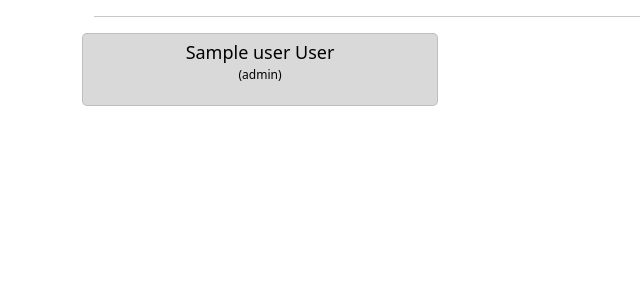
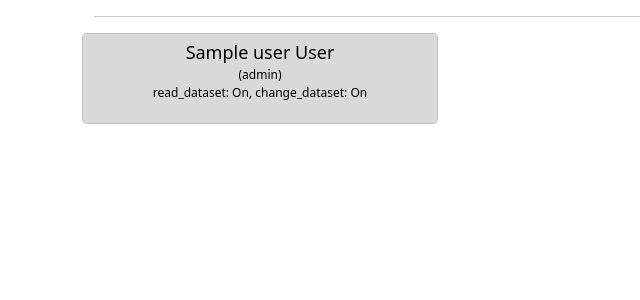
Before and after one commit to MindlessDoc/MoreTechBack, a Flask app: page /admin/users in a window 1280 px wide. Shown: the part 56-356 px from the top of the page, without its empty margins (0-640 px from the left). Run offline with Flask 2, Linux system fonts and the light colour scheme; a user stored in the database is signed in; a database or web service that is not in the repository returns one stand-in record (values such as "Sample title").

Commit message:
Admin change user: fix tables

```diff
--- a/templates/admin/users.html
+++ b/templates/admin/users.html
@@ -2,7 +2,7 @@
 
 {% block content %}
     <div class="row">
-    {% for user in users%}
+        {% for user in users %}
             <div class="col-12 col-md-6 col-lg-4 mb-3" style="">
                 <a href='/admin/users/change_{{ user["username"] }}' class="d-flex flex-column card"
                    style="
@@ -25,7 +25,23 @@
                     <div
                             style="color: black; font-size: 12px; border-radius: 5px 5px 5px 5px;"
                     >
+                        <div>
                             ({{ user["role"] }})
+                            <div>
+                                {% if  user["read_dataset"]%}
+                                    read_dataset: On,
+                                {% else %}
+                                    read_dataset: Off,
+                                {% endif %}
+                                {% if  user["change_dataset"]%}
+                                    change_dataset: On
+                                {% else %}
+                                    change_dataset: Off
+                                {% endif %}
+                            </div>
+
+                        </div>
+
                     </div>
                     </p>
                 </a>
```
Lines whose indentation alone changed are shown as unchanged.
